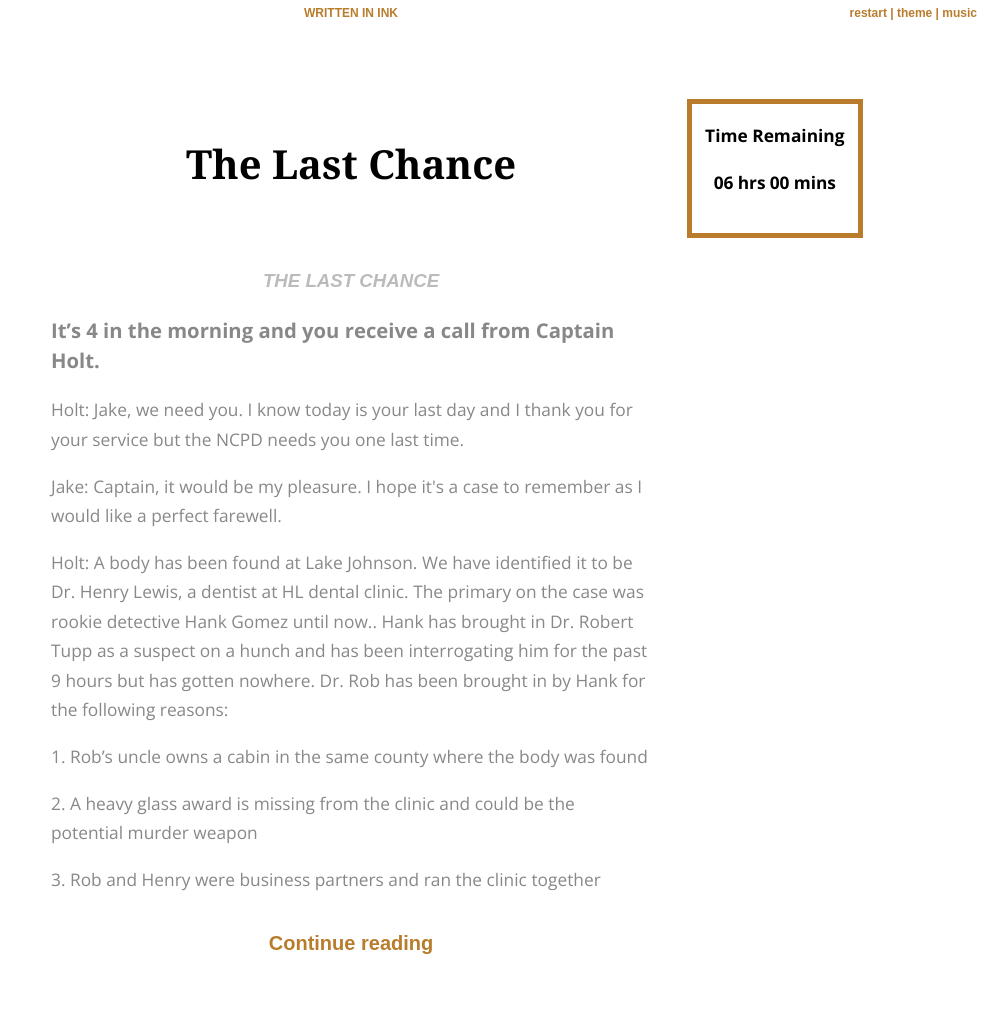
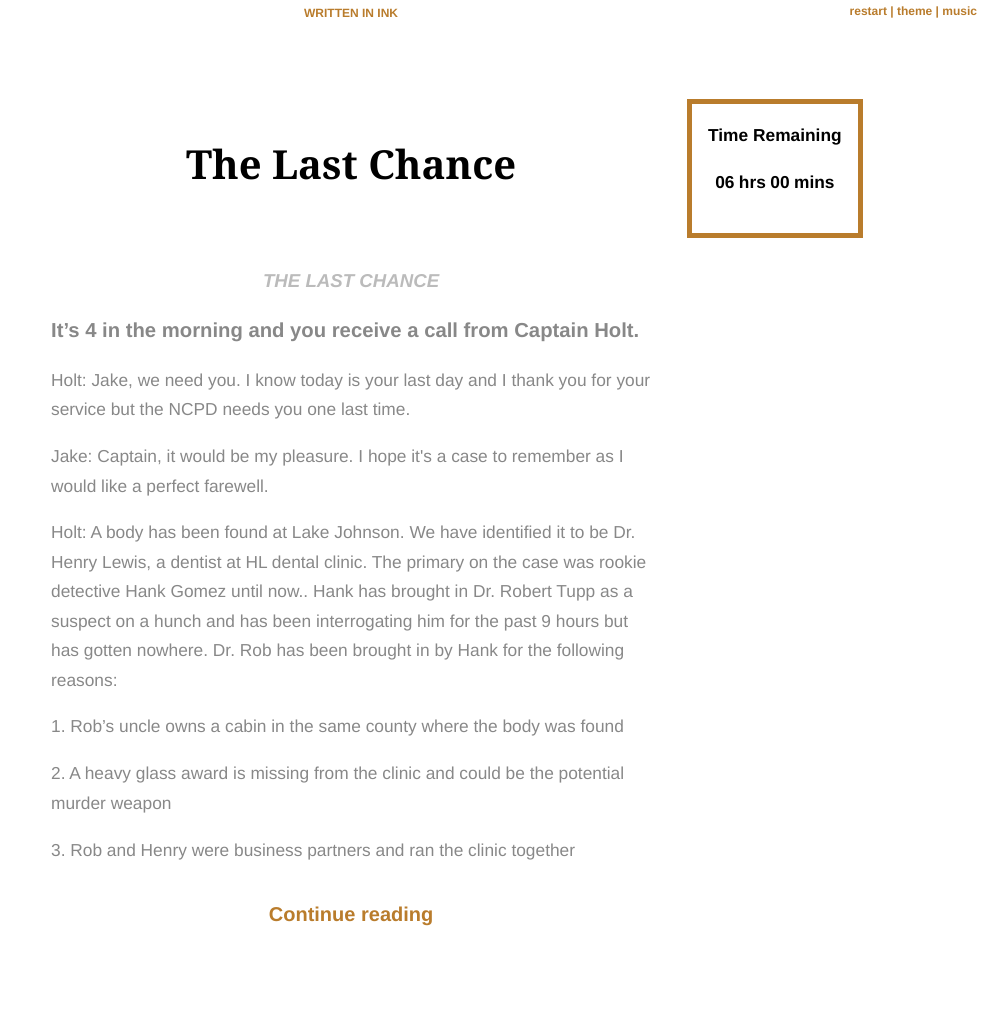
Before and after one commit to gowtham-sathyan/the-last-chance, a PHP site: page / in a window 1280 px wide. Shown: the whole page, without its empty margins (289-1280 px from the left). Run offline with PHP 8.4, Linux system fonts and the light colour scheme; some web fonts are replaced.

Commit message:
Update style.css

```diff
--- a/style.css
+++ b/style.css
@@ -1,7 +1,7 @@
 @import url('https://fonts.googleapis.com/css?family=Open+Sans:300,700|Quattrocento:700');
 
 body {
-    font-family: 'Open Sans', sans-serif;
+    font-family: 'Helvetica', 'Arial', 'Open Sans', sans-serif;
     font-weight: lighter;
     background: white;
     overflow: hidden;
@@ -27,7 +27,7 @@ h1 {
 h2 {
     font-size: 14pt;
     font-style: italic;
-    font-family: sans-serif;
+    font-family: 'Helvetica', 'Arial', sans-serif;
     font-weight: lighter;
     color: #BBB;
 }
@@ -48,7 +48,7 @@ h2 {
 .written-in-ink {
     z-index: 3;
     font-size: 9pt;
-    font-family: sans-serif;
+    font-family: 'Helvetica', 'Arial', sans-serif;
     text-align: center;
     font-weight: 700;
     position: fixed;
@@ -114,7 +114,7 @@ p {
 a {
     font-weight: 700;
     color: #b97c2c;
-    font-family: sans-serif;
+    font-family: 'Helvetica', 'Arial', sans-serif;
     transition: color 0.6s;
     text-decoration: none;
 }
```
